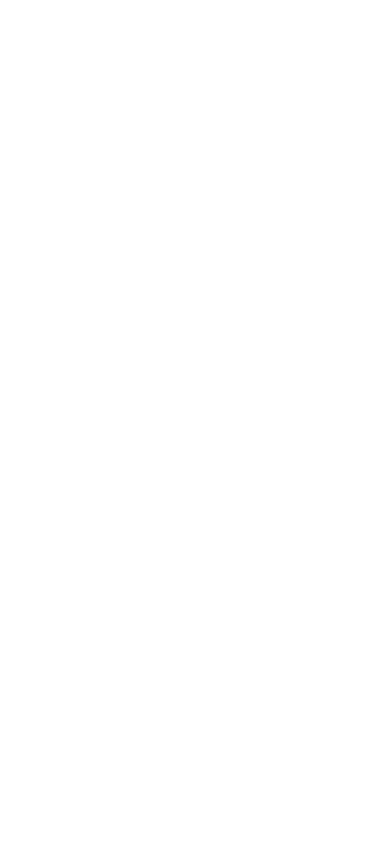
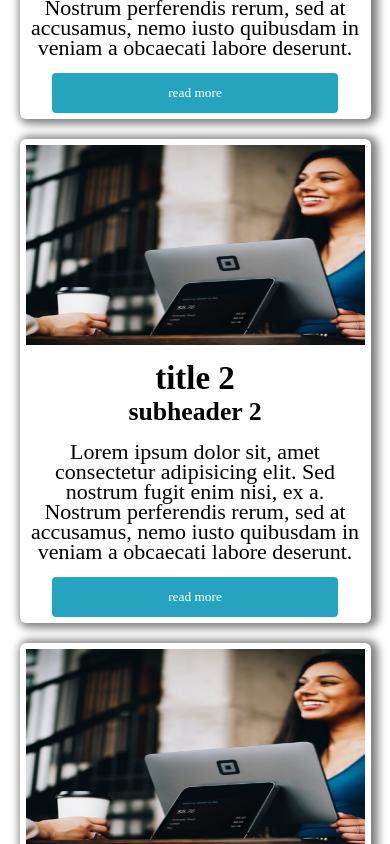
Before and after one commit to Y1lmaz-Ahmet/single-page-website-1, a React (Vite) app: page / in a window 390 px wide. Shown: the part 1700-2544 px from the top of the page. Before the commit the page ends 1295 px from the top, so only its background shows below. Built offline with nearby package versions, Linux system fonts and the light colour scheme; a web font is replaced by a local one.

Commit message:
producten

```diff
--- a/src/App.jsx
+++ b/src/App.jsx
@@ -2,6 +2,7 @@
 import Navigation from "./navigation/Navigation";
 import Hero from "./hero-section/Hero";
 import Welcome from "./welcome-text/Welcome";
+import Producten from "./onze-producten/Producten";
 
 function App() {
   return (
@@ -9,6 +10,7 @@
       <Navigation />
       <Hero />
       <Welcome />
+      <Producten />
     </BrowserRouter>
   );
 }
--- a/src/navigation/Navigation.jsx
+++ b/src/navigation/Navigation.jsx
@@ -12,10 +12,10 @@
           <Link to='/'>home</Link>
         </li>
         <li>
-          <Link to='#about'>about</Link>
+          <Link to='/about'>about</Link>
         </li>
         <li>
-          <Link to='#wedo'>what we do</Link>
+          <Link to='/producten'>what we do</Link>
         </li>
         <li>
           <Link to='#service'>service</Link>
--- /dev/null
+++ b/src/onze-producten/Product.jsx
@@ -0,0 +1,21 @@
+import React from "react";
+import "./ProductenStyles.css";
+const Product = ({ title, subheader, text, btnTxt, pic }) => {
+  return (
+    <article className='product'>
+      <img src={pic} alt='product 1' />
+      <div className='producten-headers'>
+        <h1>{title}</h1>
+        <h3>{subheader}</h3>
+      </div>
+      <div className='producten-text'>
+        <p>{text}</p>
+      </div>
+      <div className='producten-button'>
+        <button>{btnTxt}</button>
+      </div>
+    </article>
+  );
+};
+
+export default Product;
--- /dev/null
+++ b/src/onze-producten/Producten.jsx
@@ -0,0 +1,41 @@
+import React from "react";
+import "./ProductenStyles.css";
+import Product from "./Product";
+const Producten = () => {
+  return (
+    <div id='producten'>
+      <Product
+        title='title 1'
+        subheader='subheader 1'
+        text=' Lorem ipsum dolor sit, amet consectetur adipisicing elit. Sed
+            nostrum fugit enim nisi, ex a. Nostrum perferendis rerum, sed at
+            accusamus, nemo iusto quibusdam in veniam a obcaecati labore
+            deserunt.'
+        btnTxt='read more'
+        pic='../../src/assets/img1.png'
+      />
+      <Product
+        title='title 2'
+        subheader='subheader 2'
+        text=' Lorem ipsum dolor sit, amet consectetur adipisicing elit. Sed
+            nostrum fugit enim nisi, ex a. Nostrum perferendis rerum, sed at
+            accusamus, nemo iusto quibusdam in veniam a obcaecati labore
+            deserunt.'
+        btnTxt='read more'
+        pic='../../src/assets/img1.png'
+      />
+      <Product
+        title='title 3'
+        subheader='subheader 3'
+        text=' Lorem ipsum dolor sit, amet consectetur adipisicing elit. Sed
+            nostrum fugit enim nisi, ex a. Nostrum perferendis rerum, sed at
+            accusamus, nemo iusto quibusdam in veniam a obcaecati labore
+            deserunt.'
+        btnTxt='read more'
+        pic='../../src/assets/img1.png'
+      />
+    </div>
+  );
+};
+
+export default Producten;
--- /dev/null
+++ b/src/onze-producten/ProductenStyles.css
@@ -0,0 +1,148 @@
+#producten {
+	max-width: 1240px;
+	width: 90%;
+	margin: 15px auto;
+	display: grid;
+	grid-template-columns: repeat(3, 1fr);
+	height: auto;
+}
+
+.product {
+	display: grid;
+	grid-template-rows: repeat(4, auto);
+	gap: 15px;
+}
+
+.product img {
+	height: 200px;
+	width: 250px;
+	margin: auto;
+}
+
+.producten-headers {
+	text-align: center;
+}
+
+.producten-text p {
+	font-size: 19px;
+	line-height: 20px;
+	text-align: center;
+}
+
+.producten-button {
+	display: flex;
+	justify-content: center;
+}
+
+.producten-button button {
+	padding: 12px 116px;
+	border-radius: 4px;
+	border: 0px;
+	cursor: pointer;
+	background: #26A4BF;
+	color: #FFF;
+}
+
+.producten-button button:hover {
+	background: #4fcae6;
+}
+
+/*870 695 515*/
+@media screen and (max-width:1100px) {
+	.product img {
+		height: 150px;
+		width: 200px;
+		margin: auto;
+	}
+
+	.producten-headers {
+		text-align: center;
+		font-size: 20px;
+	}
+
+	.producten-text p {
+		font-size: 17px;
+		line-height: 20px;
+		text-align: center;
+	}
+}
+
+@media screen and (max-width:990px) {
+	#producten {
+		margin-top: 55px;
+	}
+
+	.product img {
+		height: 200px;
+		width: 200px;
+		margin: auto;
+	}
+
+	.producten-headers {
+		font-size: 22px;
+	}
+
+	.producten-text p {
+		font-size: 18px;
+	}
+
+	.producten-button button {
+		padding: 12px 50px;
+	}
+}
+
+@media screen and (max-width:720px) {
+	#producten {
+		max-width: 1240px;
+		width: 90%;
+		margin: 55px auto;
+		display: grid;
+		grid-template-columns: 1fr;
+		grid-template-rows: repeat(3, auto);
+		height: auto;
+		gap: 20px;
+	}
+
+	.product {
+		display: grid;
+		grid-template-rows: repeat(4, auto);
+		gap: 15px;
+		box-shadow: 3px 1px 9px 4px gray;
+		border-radius: 6px;
+		padding: 6px;
+	}
+
+	.product img {
+		height: 200px;
+		width: 100%;
+		margin: auto;
+	}
+
+	.producten-headers {
+		text-align: center;
+	}
+
+	.producten-text p {
+		font-size: 22px;
+		line-height: 20px;
+		text-align: center;
+	}
+
+	.producten-button {
+		display: flex;
+		justify-content: center;
+	}
+
+	.producten-button button {
+		padding: 12px 116px;
+		border-radius: 4px;
+		border: 0px;
+		cursor: pointer;
+		background: #26A4BF;
+		color: #FFF;
+	}
+
+	.producten-button button:hover {
+		background: #4fcae6;
+	}
+}
```
